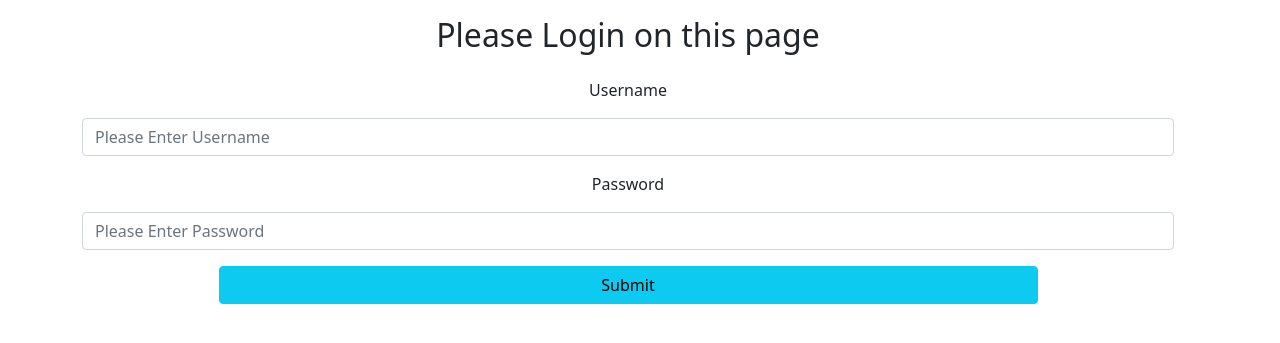
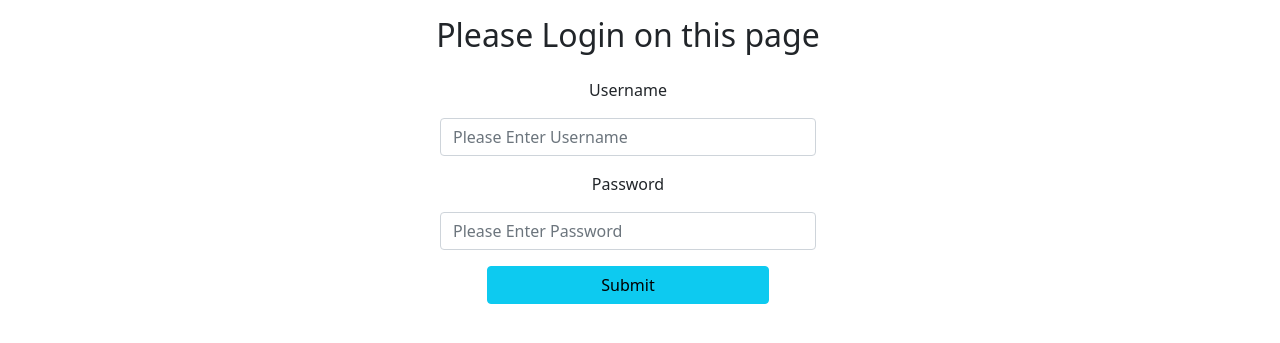
Before and after one commit to Navi-beep/cat_app, a Flask app: page /loginpage in a window 1280 px wide. Shown: the part 56-399 px from the top of the page. Run offline with Flask 2, Linux system fonts and the light colour scheme; some libraries are stand-ins or nearby versions.

Commit message:
changed create account and login page

```diff
--- a/app/templates/createaccount.html
+++ b/app/templates/createaccount.html
@@ -10,7 +10,8 @@
 
 <form method="post">
     {{ form.csrf_token }}
-    <div class="form-group text-center">
+    <div class="row" style="flex-wrap: wrap; justify-content: space-evenly;">
+    <div class="form-group text-center" style="width: 25rem;">
 
     {{ form.email.label(class='fm mt-3')}}
     {{form.email(class='form-control mt-3', placeholder='Please Enter Email')}}
@@ -27,6 +28,7 @@
     {{ form.submit(class='btn btn-info w-75 mt-3')}}
 
     </div>
+    </div>
 </form>
 
 
--- a/app/templates/loginpage.html
+++ b/app/templates/loginpage.html
@@ -8,7 +8,8 @@
 
 <form method="post">
     {{ form.csrf_token }}
-    <div class="form-group text-center">
+    <div class="row" style="flex-wrap: wrap; justify-content: space-evenly;">
+    <div class="form-group text-center" style="width: 25rem;">
         {{ form.username.label(class='mt-3') }}
         {{ form.username(class='form-control mt-3', placeholder='Please Enter Username')}}
 
@@ -17,6 +18,7 @@
         {{form.password(class='form-control mt-3', placeholder='Please Enter Password')}}
 
         {{form.submit(class='btn btn-info w-75 mt-3') }}
+    </div>
 
     </div>
 </form>
```
